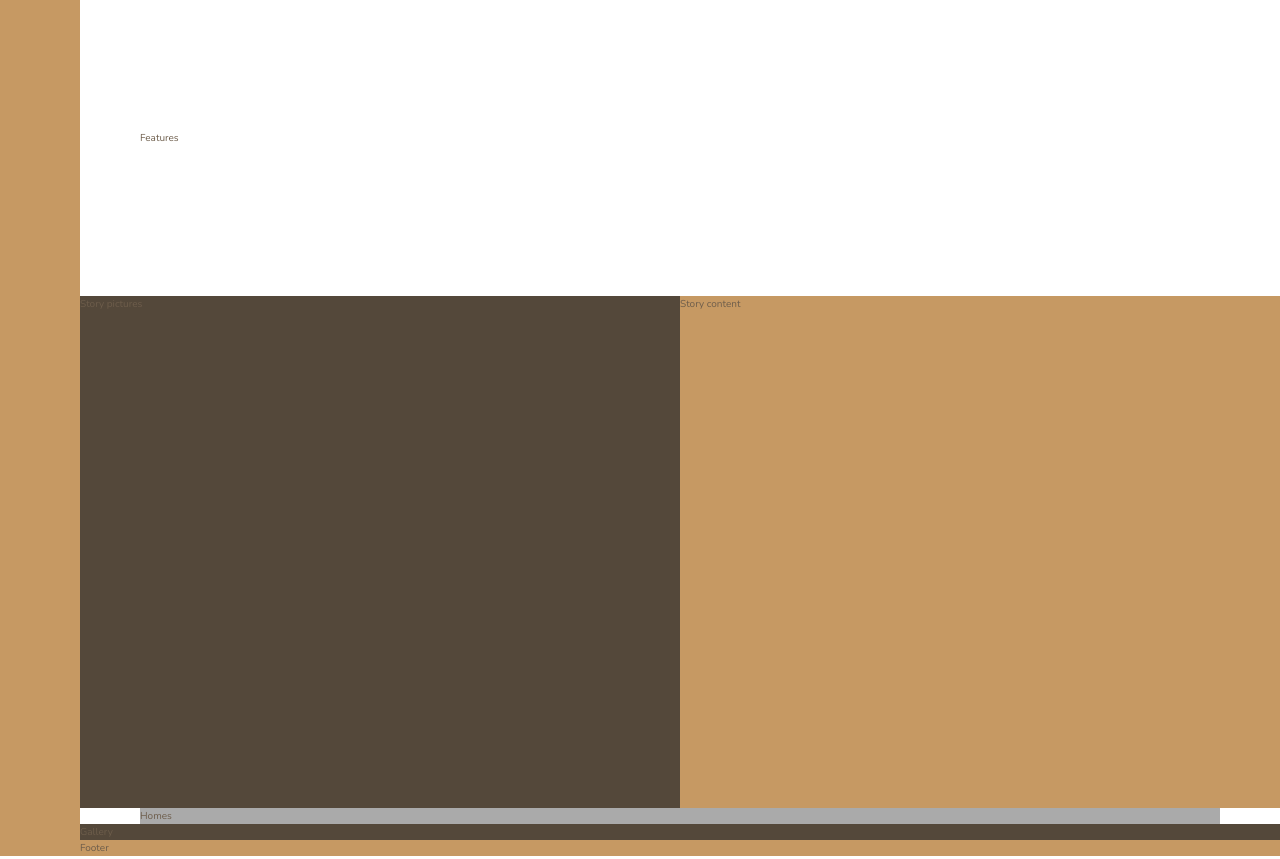
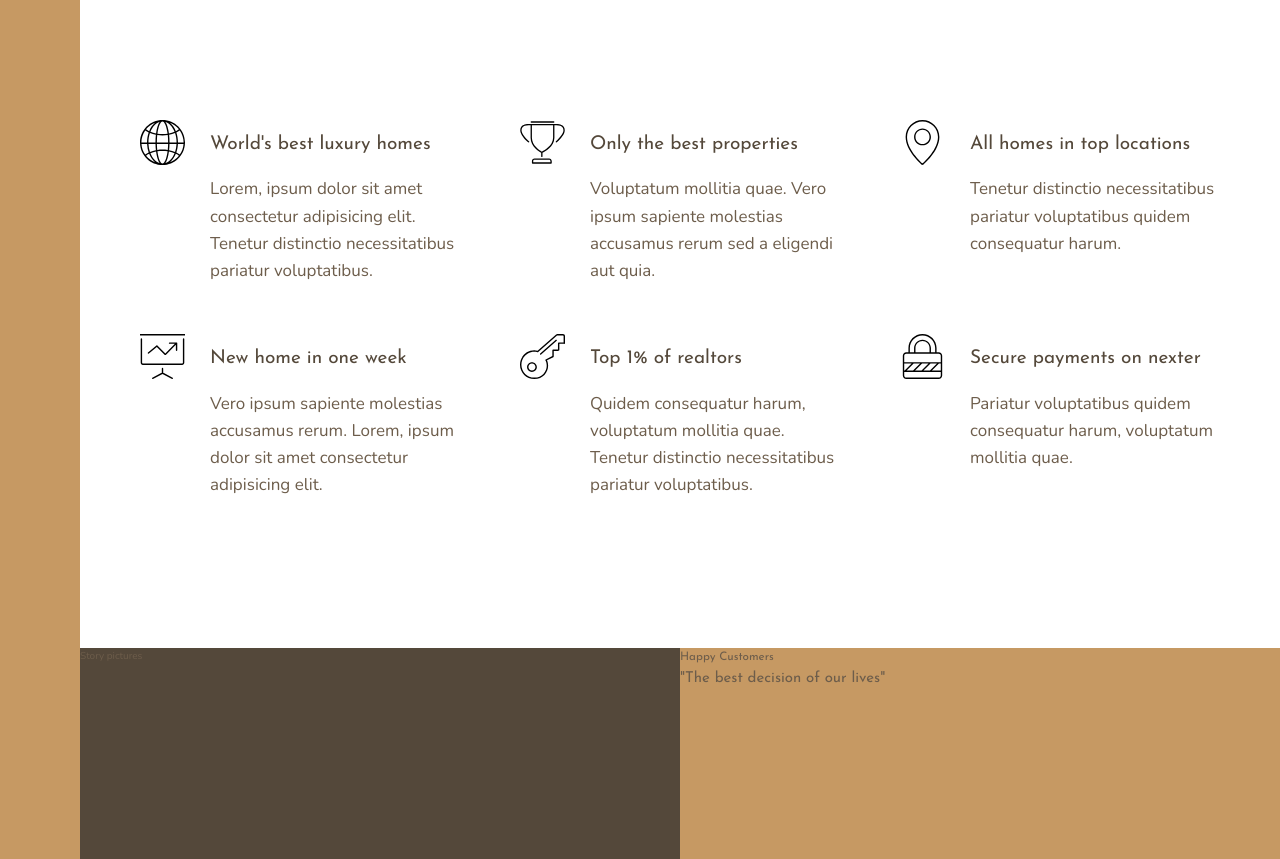
Before and after one commit to fisayowatti/Nexter, a website: page index.html in a window 1280 px wide. Shown: the part 660-1519 px from the top of the page. Drawn offline with nearby package versions, Linux system fonts and the light colour scheme.

Commit message:
Add markup for the features section

```diff
--- a/index.html
+++ b/index.html
@@ -25,7 +25,65 @@
         </div>
 
         <section class="features">
-            Features
+            <div class="feature">
+                <svg class="feature__icon">
+                    <use xlink:href="img/sprite.svg#icon-global"></use>
+                </svg>
+                <h4 class="heading-4 heading-4--dark">World's best luxury homes</h4>
+                <p class="feature__text">
+                    Lorem, ipsum dolor sit amet consectetur adipisicing elit. Tenetur distinctio necessitatibus pariatur voluptatibus.
+                </p>
+            </div>
+
+            <div class="feature">
+                <svg class="feature__icon">
+                    <use xlink:href="img/sprite.svg#icon-trophy"></use>
+                </svg>
+                <h4 class="heading-4 heading-4--dark">Only the best properties</h4>
+                <p class="feature__text">
+                    Voluptatum mollitia quae. Vero ipsum sapiente molestias accusamus rerum sed a eligendi aut quia.
+                </p>
+            </div>
+
+            <div class="feature">
+                <svg class="feature__icon">
+                    <use xlink:href="img/sprite.svg#icon-map-pin"></use>
+                </svg>
+                <h4 class="heading-4 heading-4--dark">All homes in top locations</h4>
+                <p class="feature__text">
+                    Tenetur distinctio necessitatibus pariatur voluptatibus quidem consequatur harum.
+                </p>
+            </div>
+
+            <div class="feature">
+                <svg class="feature__icon">
+                    <use xlink:href="img/sprite.svg#icon-presentation"></use>
+                </svg>
+                <h4 class="heading-4 heading-4--dark">New home in one week</h4>
+                <p class="feature__text">
+                    Vero ipsum sapiente molestias accusamus rerum. Lorem, ipsum dolor sit amet consectetur adipisicing elit.
+                </p>
+            </div>
+
+            <div class="feature">
+                <svg class="feature__icon">
+                    <use xlink:href="img/sprite.svg#icon-key"></use>
+                </svg>
+                <h4 class="heading-4 heading-4--dark">Top 1% of realtors</h4>
+                <p class="feature__text">
+                    Quidem consequatur harum, voluptatum mollitia quae. Tenetur distinctio necessitatibus pariatur voluptatibus.
+                </p>
+            </div>
+
+            <div class="feature">
+                <svg class="feature__icon">
+                    <use xlink:href="img/sprite.svg#icon-lock"></use>
+                </svg>
+                <h4 class="heading-4 heading-4--dark">Secure payments on nexter</h4>
+                <p class="feature__text">
+                    Pariatur voluptatibus quidem consequatur harum, voluptatum mollitia quae.
+                </p>
+            </div>
         </section>
 
         <div class="story__pictures">
@@ -33,7 +91,12 @@
         </div>
 
         <div class="story__content">
-            Story content
+            <h3 class="heading-3">
+                Happy Customers
+            </h3>
+            <h2 class="heading-2">
+                &quot;The best decision of our lives&quot;
+            </h2>
         </div>
 
         <section class="homes">
```
